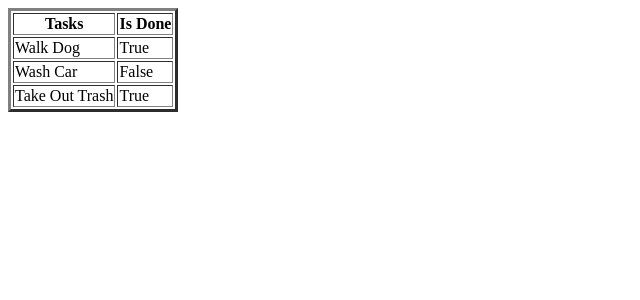
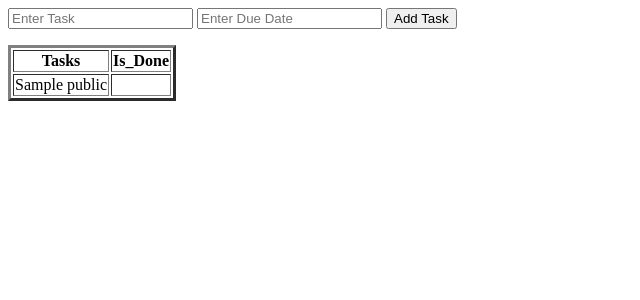
Before and after one commit to vanshJ314/tasklist, a Flask app: page / in a window 1280 px wide. Shown: the top 300 px of the page, without its empty margins (0-640 px from the left). Run offline with Flask 3, Linux system fonts and the light colour scheme; a database or web service that is not in the repository returns one stand-in record (values such as "Sample title"); some libraries are stand-ins or nearby versions.

Commit message:
Added rows

```diff
--- a/db.py
+++ b/db.py
@@ -12,8 +12,21 @@ def getTaskList():
         host=db_host,
     )
     cur = conn.cursor()
-    cur.execute('SELECT task_name, Is_Active FROM public."TaskList"')
+    cur.execute('SELECT task_name, Is_Done FROM public."TaskList"')
     taskList = cur.fetchall()
     cur.close()
     conn.close()
     return taskList
+
+def addTask(name, date):
+    conn = psycopg2.connect(
+        dbname=db_name,
+        user=db_user,
+        password=db_pw,
+        host=db_host,
+    )
+    cur = conn.cursor()
+    cur.execute('INSERT INTO public."TaskList" (task_name, due_date) VALUES (%s, %s); commit;', (name, date))
+    conn.commit()
+    cur.close()
+    conn.close()
--- a/main.py
+++ b/main.py
@@ -1,15 +1,19 @@
-from flask import Flask, render_template
-
+from flask import Flask, render_template , request, redirect, url_for
+from db import getTaskList, addTask
 app = Flask(__name__)
 
-taskList = [
-    ["Walk Dog", True],
-    ["Wash Car", False],
-    ["Take Out Trash", True]
-]
+
 @app.route('/')
 def home():
+    taskList = getTaskList()
     return render_template('tasklist.html', TaskList=taskList)
+
+@app.route('/add', methods=['POST'])
+def add():
+    taskName = request.form['taskName']
+    duedate = request.form['dueDate']
+    addTask(taskName, duedate)
+    return redirect(url_for('home'))
 
 if __name__ == "__main__":
     app.run(debug=True)
--- a/templates/tasklist.html
+++ b/templates/tasklist.html
@@ -3,10 +3,15 @@
         <title>Task List</title>
     </head>
     <body>
+        <form method="POST" action="/add">
+            <input type="text" name="taskName" placeholder="Enter Task">
+            <input type="text" name="dueDate" placeholder="Enter Due Date">
+            <input type="submit" value="Add Task">
+        </form>
         <table border="3">
             <tr>
                 <th>Tasks</th>
-                <th>Is Done</th>
+                <th>Is_Done</th>
             </tr>
             {% for task in TaskList: %}
                 <tr>
```
